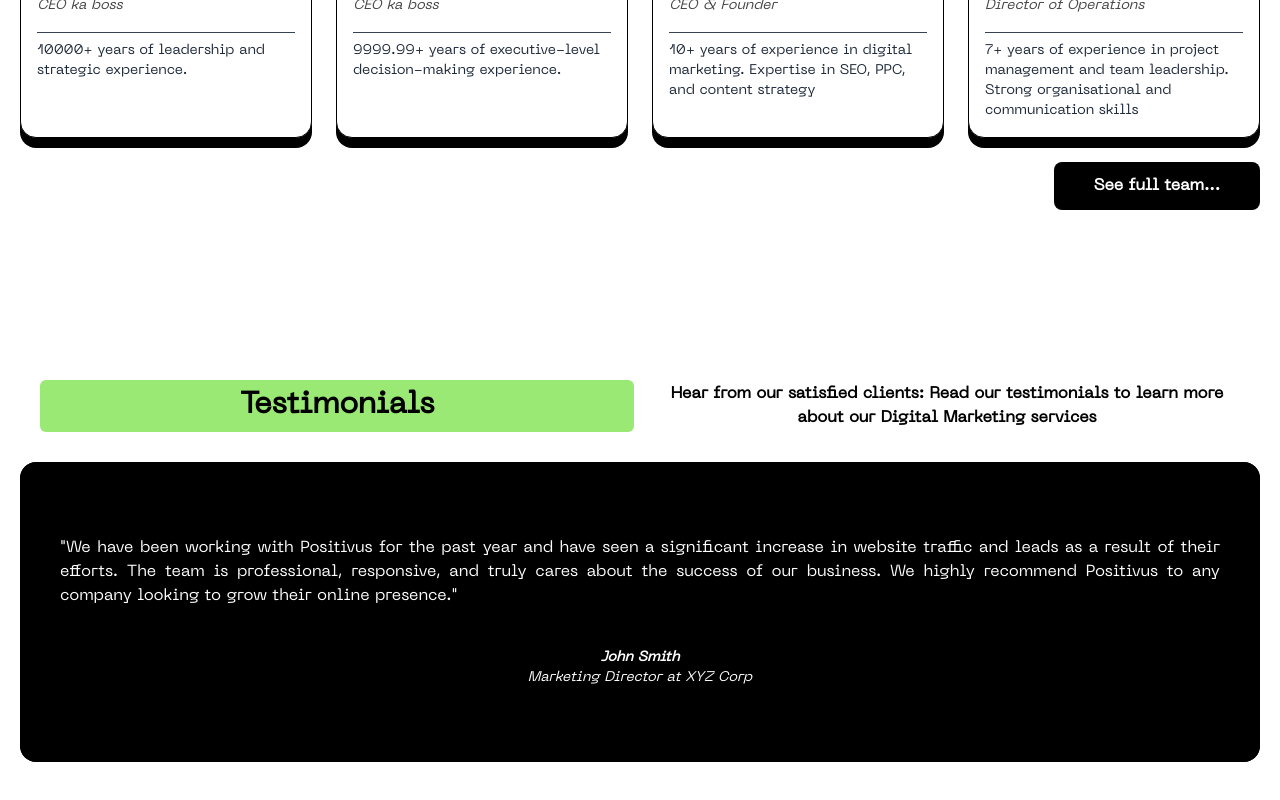
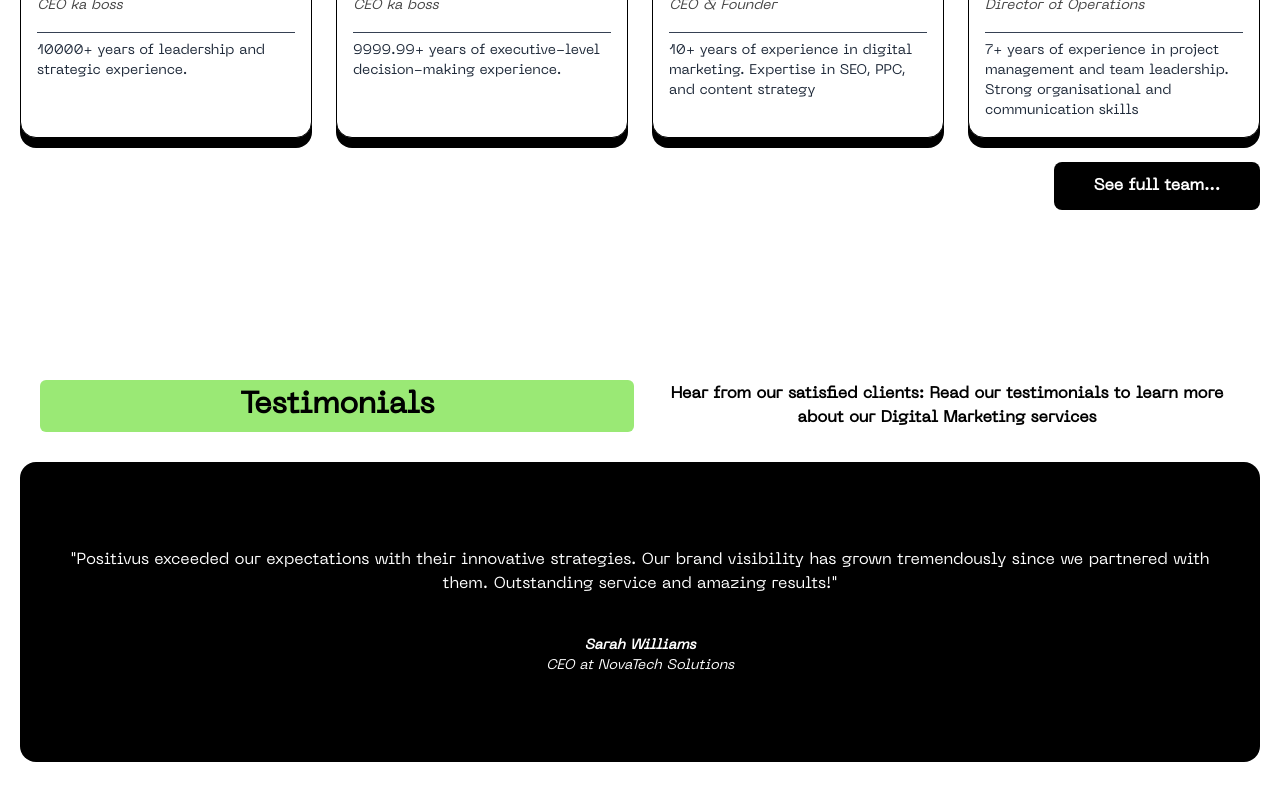
Before and after one commit to goutam-khowal/gsap-anims, a Next.js app: page / in a window 1280 px wide. Shown: the part 5527-6327 px from the top of the page. Built offline with nearby package versions, Linux system fonts and the light colour scheme.

Commit message:
Testimonial

```diff
--- a/components/Digital-Agency-Website/DGW-comps/Testimonials.tsx
+++ b/components/Digital-Agency-Website/DGW-comps/Testimonials.tsx
@@ -1,7 +1,7 @@
 "use client";
 
-import React, { useRef, useState, useEffect, TouchEvent } from "react";
-import { Testimonies, Testimony } from "../types";
+import React, { useRef, useState, useEffect } from "react";
+import { Testimonies } from "../types";
 import { gsap } from "gsap";
 import clsx from "clsx";
 
@@ -13,6 +13,8 @@ const Testimonials: React.FC<Testimonies> = ({
   const leftBtnRef = useRef<HTMLDivElement>(null);
   const rightBtnRef = useRef<HTMLDivElement>(null);
   const slideRef = useRef<HTMLDivElement>(null);
+  const ltrTweenRef = useRef<GSAPTween>(null);
+  const rtlTweenRef = useRef<GSAPTween>(null);
   const [showLeftBtn, setShowLeftBtn] = useState(false);
   const [showRightBtn, setShowRightBtn] = useState(false);
   const [currentIndex, setCurrentIndex] = useState(0);
@@ -20,11 +22,22 @@ const Testimonials: React.FC<Testimonies> = ({
   // Animate slide in whenever index changes
   useEffect(() => {
     if (!slideRef.current) return;
-    gsap.fromTo(
+    const leftToRightTween = gsap.fromTo(
       slideRef.current,
-      { opacity: 0, duration: 1.8 },
+      { x: -100, opacity: 0, duration: 0.8, ease: "power2.out" },
       { x: 0, opacity: 1, duration: 0.8, ease: "power2.out" }
     );
+    leftToRightTween.pause();
+
+    const rightToLeftTween = gsap.fromTo(
+      slideRef.current,
+      { x: 100, opacity: 0, duration: 0.8, ease: "power2.out" },
+      { x: 0, opacity: 1, duration: 0.8, ease: "power2.out" }
+    );
+    rightToLeftTween.pause();
+
+    ltrTweenRef.current = leftToRightTween;
+    rtlTweenRef.current = rightToLeftTween;
   }, [currentIndex]);
 
   function carouselClickHandler(id: string) {
@@ -32,36 +45,27 @@ const Testimonials: React.FC<Testimonies> = ({
       setCurrentIndex((prev) =>
         prev === 0 ? testimonyList.length - 1 : prev - 1
       );
+      rtlTweenRef.current?.play();
     } else if (id === "rightBtn") {
       setCurrentIndex((prev) =>
         prev === testimonyList.length - 1 ? 0 : prev + 1
       );
+      ltrTweenRef.current?.play();
     }
   }
 
-  const touchStartX = useRef<number | null>(null);
-
-  function handleTouchStart(e: React.TouchEvent<HTMLDivElement>) {
-    touchStartX.current = e.touches[0].clientX;
-  }
-
-  function handleTouchEnd(e: React.TouchEvent<HTMLDivElement>) {
-    if (touchStartX.current === null) return;
-    const deltaX = e.changedTouches[0].clientX - touchStartX.current;
-    const threshold = 50; // Minimum px distance to be considered a swipe
-    if (deltaX > threshold) {
-      // Swiped right → previous slide
-      setCurrentIndex((prev) =>
-        prev === 0 ? testimonyList.length - 1 : prev - 1
-      );
-    } else if (deltaX < -threshold) {
-      // Swiped left → next slide
+  useEffect(() => {
+    // Start an interval for auto-advancing the slide every 5s
+    const interval = setInterval(() => {
       setCurrentIndex((prev) =>
         prev === testimonyList.length - 1 ? 0 : prev + 1
       );
-    }
-    touchStartX.current = null;
-  }
+      rtlTweenRef.current?.play();
+    }, 5000);
+
+    // Cleanup on unmount
+    return () => clearInterval(interval);
+  }, [testimonyList.length]);
 
   return (
     <section className="pb-30 px-5">
@@ -91,17 +95,14 @@ const Testimonials: React.FC<Testimonies> = ({
           />
         </div>
 
-        <div className="flex relative bg-black rounded-2xl overflow-hidden">
+        <div className="flex w-fit bg-black rounded-2xl overflow-hidden">
           {/* Slide */}
-          <div className="flex relative bg-black rounded-2xl overflow-hidden min-h-[300px] ">
+          <div className="flex  rounded-2xl overflow-hidden w-fit min-h-[300px] ">
             <div
               ref={slideRef}
-              onTouchStart={handleTouchStart}
-              onTouchEnd={handleTouchEnd}
               className="min-w-full text-white mr-10 px-10 py-10 max-h-[calc(70vh)] flex flex-col justify-center "
-              style={{ touchAction: "pan-y" }}
             >
-              <p className="text-justify">
+              <p className="text-center">
                 {testimonyList[currentIndex].description}
               </p>
               <p className="mt-10 text-center text-sm italic font-bold">
```
